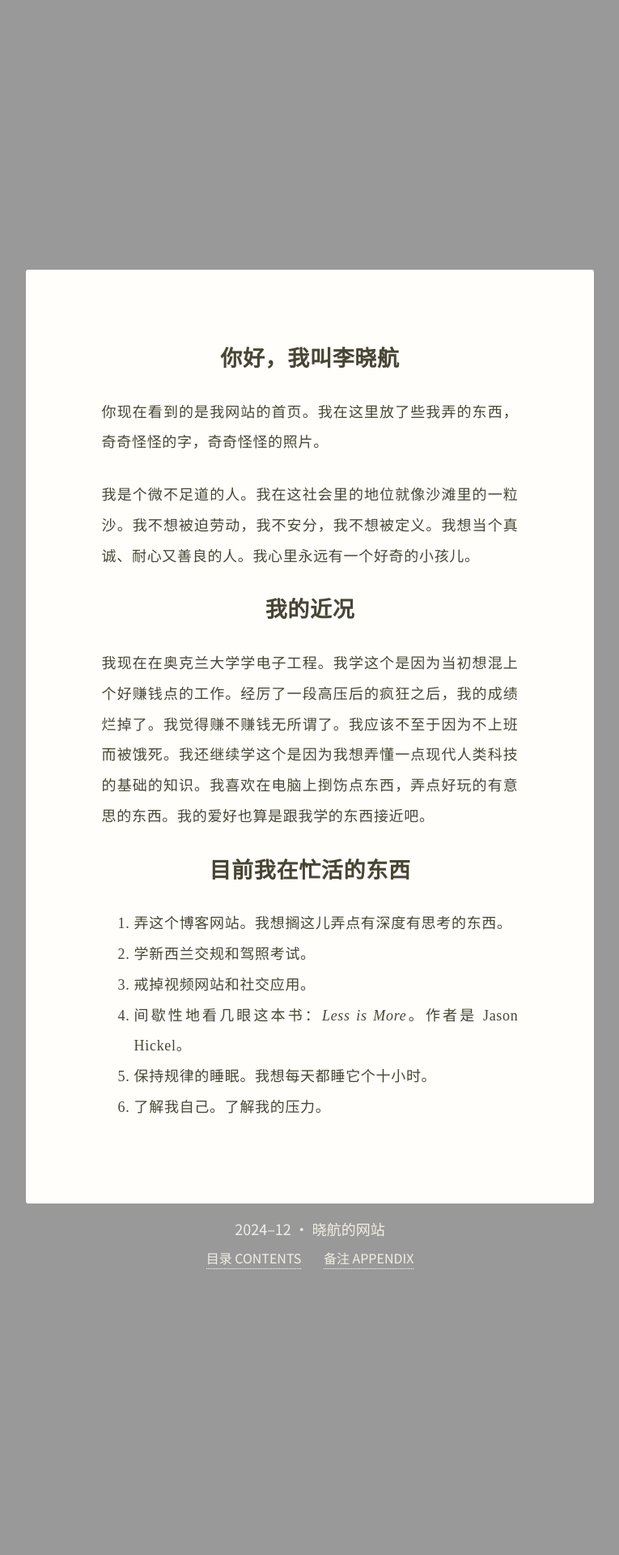
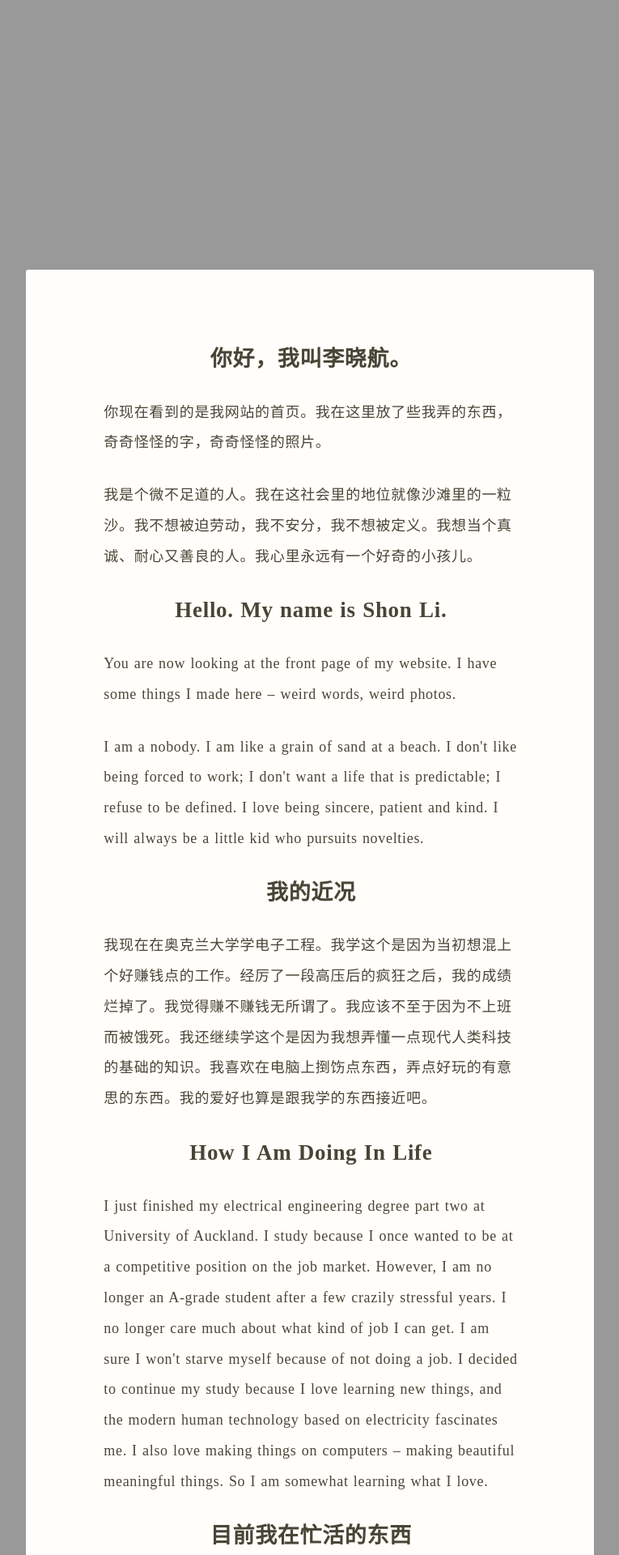
Before and after one commit to shon-li/shon-li.github.io, a Jekyll site: the page built from index.md, in a window 1280 px wide. Shown: the top 1920 px of the page at 81% size, without its empty margins (257-1022 px from the left). Built offline with Jekyll 4.4.1, drawn with Linux system fonts in a browser that asks for light colours; before the commit the page ends 1855 px from its top, so only the background shows below that; some of the changed text lies outside the part shown.

Commit message:
Add English translation to front page and appdendix

```diff
--- a/_layouts/default.html
+++ b/_layouts/default.html
@@ -29,6 +29,10 @@ layout: compress
   {% if page.lang == "en" %}
     class="en-page"
   {%- endif -%}
+
+  {% if page.date %}
+    class="post-page"
+  {%- endif -%}
 >
   {% comment %} Insert a figure if the page has one {% endcomment %}
 
--- a/assets/css/style.scss
+++ b/assets/css/style.scss
@@ -44,13 +44,15 @@ article {
   width: auto;
   height: auto;
   margin: auto;
+  padding-left: .15em;
   color: var(--color_text);
   font-family: 'Noto Serif SC', serif;
   font-weight: 400;
   line-height: 2.1;
   letter-spacing: .038em;
+  word-spacing: .06em;
   word-break: normal;
-  text-align: justify;
+  text-align: left;
 
   img,
   video {
@@ -262,6 +264,11 @@ footer {
 
 /*--------------------------------- 6. Special page overwrites -----------------------------------*/
 
+.post-page article {
+  padding: 0;
+  text-align: justify;
+}
+
 .figure-page {
   margin-bottom: 8em;
 }
--- a/index.md
+++ b/index.md
@@ -1,15 +1,25 @@
 ---
 title: 首页 Front-page
 ---
-## 你好，我叫李晓航
+## 你好，我叫李晓航。
 
 你现在看到的是我网站的首页。我在这里放了些我弄的东西，奇奇怪怪的字，奇奇怪怪的照片。
 
 我是个微不足道的人。我在这社会里的地位就像沙滩里的一粒沙。我不想被迫劳动，我不安分，我不想被定义。我想当个真诚、耐心又善良的人。我心里永远有一个好奇的小孩儿。
 
+## Hello. My name is Shon Li.
+
+You are now looking at the front page of my website. I have some things I made here – weird words, weird photos.
+
+I am a nobody. I am like a grain of sand at a beach. I don\'t like being forced to work; I don\'t want a life that is predictable; I refuse to be defined. I love being sincere, patient and kind. I will always be a little kid who pursuits novelties.
+
 ## 我的近况
 
 我现在在奥克兰大学学电子工程。我学这个是因为当初想混上个好赚钱点的工作。经厉了一段高压后的疯狂之后，我的成绩烂掉了。我觉得赚不赚钱无所谓了。我应该不至于因为不上班而被饿死。我还继续学这个是因为我想弄懂一点现代人类科技的基础的知识。我喜欢在电脑上捯饬点东西，弄点好玩的有意思的东西。我的爱好也算是跟我学的东西接近吧。
+
+## How I Am Doing In Life
+
+I just finished my electrical engineering degree part two at University of Auckland. I study because I once wanted to be at a competitive position on the job market. However, I am no longer an A-grade student after a few crazily stressful years. I no longer care much about what kind of job I can get. I am sure I won\'t starve myself because of not doing a job. I decided to continue my study because I love learning new things, and the modern human technology based on electricity fascinates me. I also love making things on computers – making beautiful meaningful things. So I am somewhat learning what I love.
 
 ## 目前我在忙活的东西
 
@@ -19,3 +29,12 @@ title: 首页 Front-page
 4. 间歇性地看几眼这本书：*Less is More*。作者是 Jason Hickel。
 5. 保持规律的睡眠。我想每天都睡它个十小时。
 6. 了解我自己。了解我的压力。
+
+## My Recent Focus
+
+1. Make this website. I look forward on posting something deep and something that inspires wisdom, you know\...
+2. Learn NZ road code and prepare for learner\'s license test.
+3. Quit watching short videos and using social medias.
+4. Read the book *Less is More* by Jason Hickel, sometimes.
+5. Keep a good sleeping cycle. I wanna sleep ten long hours every single night.
+6. Understand myself. Know my stresses.
```
Also changed, not shown: _categories/images.md (+1 -1 lines), readme.md, 13 other files.
